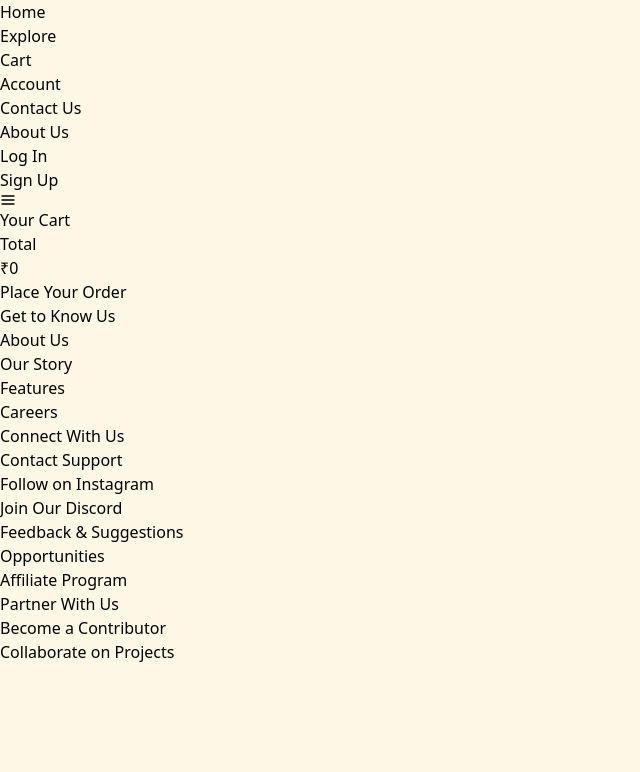
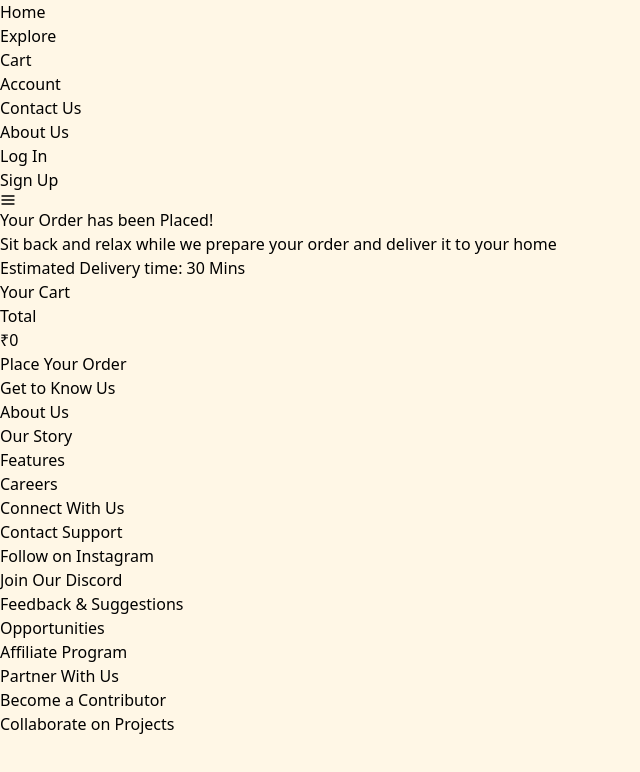
Before and after one commit to anshumangarg5410/Food-Ordering-Website, a React (Vite) app: page /cart in a window 1280 px wide. Both pictures are taken after a click on the button "Place Your Order". Shown: the top 772 px of the page, without its empty margins (0-640 px from the left). Built offline with nearby package versions, Linux system fonts and the light colour scheme.

Commit message:
total orders added

```diff
--- a/src/app/store.js
+++ b/src/app/store.js
@@ -3,7 +3,8 @@ import cartReducer from "../pages/cart/CartSlice"
 
 const store = configureStore({
     reducer: {
-        cart: cartReducer
+        cart: cartReducer,
+
     }
 })
 
--- a/src/pages/account/Account.jsx
+++ b/src/pages/account/Account.jsx
@@ -4,13 +4,18 @@ import { motion } from "framer-motion";
 import { MdEmail, MdLocationOn, MdLogout } from "react-icons/md";
 import { FaUserAlt } from "react-icons/fa";
 import { BsFillBoxSeamFill } from "react-icons/bs";
+import { useSelector } from "react-redux";
 
 function Account() {
+
+    const orders = useSelector((state) => state.cart.orders)
+    console.log(orders)
+
   const user = {
     name: "Anshuman Garg",
     email: "anshumangarg5410@gmail.com",
     location: "Chandigarh, India",
-    orders: 0,
+    orders: orders,
   };
 
   return (
--- a/src/pages/cart/Cart.jsx
+++ b/src/pages/cart/Cart.jsx
@@ -6,9 +6,12 @@ import {
   increaseqnt,
   decreaseqnt,
   deleteitem,
+  clearCart,
+  incrementorders,
 } from "../cart/CartSlice";
 import { IoIosAddCircle } from "react-icons/io";
 import { GrSubtractCircle } from "react-icons/gr";
+import OrderPlaces from "./OrderPlaces";
 
 function Cart() {
   const dispatch = useDispatch();
@@ -39,7 +42,28 @@ function Cart() {
     return total;
   };
 
+  const [orderplaced, setorderplaced] = useState(false)
+
+  const orderplace = () => {
+    setorderplaced(!orderplaced);
+    dispatch(clearCart())
+    dispatch(incrementorders())
+  }
+
+  useEffect(() => {
+    setTimeout(() => {
+      setorderplaced(false)
+    }, 5000);
+  }, [orderplaced])
+
   return (
+    <>
+    {orderplaced ?
+    <div className="h-[100vh] w-[100vw] bg-[rgb(0,0,0,0.5)] z-[9999999999999]">
+     <OrderPlaces/>
+     </div>
+     : ""}
+
     <div className="min-h-screen pt-[20vh] pb-20 px-6 md:px-20 bg-gradient-to-br from-yellow-100 via-orange-50 to-yellow-100">
       <motion.h1
         className="text-4xl font-bold text-center text-yellow-800 mb-10"
@@ -108,11 +132,13 @@ function Cart() {
           className="mt-6 w-full py-3 text-xl bg-yellow-600 hover:bg-yellow-700 text-white font-bold rounded-xl transition-all"
           whileHover={{ scale: 1.05 }}
           whileTap={{ scale: 0.95 }}
+          onClick={() => orderplace()}
         >
           Place Your Order
         </motion.button>
       </div>
     </div>
+    </>
   );
 }
 
--- a/src/pages/cart/CartSlice.js
+++ b/src/pages/cart/CartSlice.js
@@ -20,6 +20,7 @@ const initialState = {
     //   totalprice: 200 * 2,
     // },
   ],
+  orders: 0,
 };
 
 export const CartSlice = createSlice({
@@ -60,12 +61,15 @@ export const CartSlice = createSlice({
     deleteitem: (state, action) => {
         state.cart = state.cart.filter((item) => item.id != action.payload)
     },
-
-
-
+    clearCart: (state) => {
+      state.cart = [];
+    },
+    incrementorders: (state) => {
+      state.orders = state.orders + 1
+    }
   },
 });
 
-export const { addItem, increaseqnt, deleteitem, decreaseqnt } = CartSlice.actions;
+export const { addItem, increaseqnt, deleteitem, decreaseqnt, clearCart, incrementorders } = CartSlice.actions;
 
 export default CartSlice.reducer;
--- /dev/null
+++ b/src/pages/cart/OrderPlaces.jsx
@@ -0,0 +1,24 @@
+import React from 'react';
+import { motion } from 'framer-motion';
+
+function OrderPlaces() {
+  return (
+    <motion.div
+      initial={{ opacity: 0, scale: 0.8 }}
+      animate={{ opacity: 1, scale: 1 }}
+      exit={{ opacity: 0 }}
+      transition={{ duration: 0.2 }}
+      className={`fixed top-0 left-0 h-[100vh] w-[100vw] flex justify-center items-center  z-[999999999]`}
+    >
+      <div className="h-[33%] w-[80%] md:w-[50%] text-[25px] p-4 font-bold flex flex-col justify-center items-center gap-6 shadow-2xl bg-[rgb(255,255,255)] text-black rounded-lg text-center">
+        <div>Your Order has been Placed!</div>
+        <div className="text-[20px] font-medium">
+          Sit back and relax while we prepare your order and deliver it to your home
+        </div>
+        <div className="text-[22px] font-bold text-green-700">Estimated Delivery time: 30 Mins</div>
+      </div>
+    </motion.div>
+  );
+}
+
+export default OrderPlaces;
```
